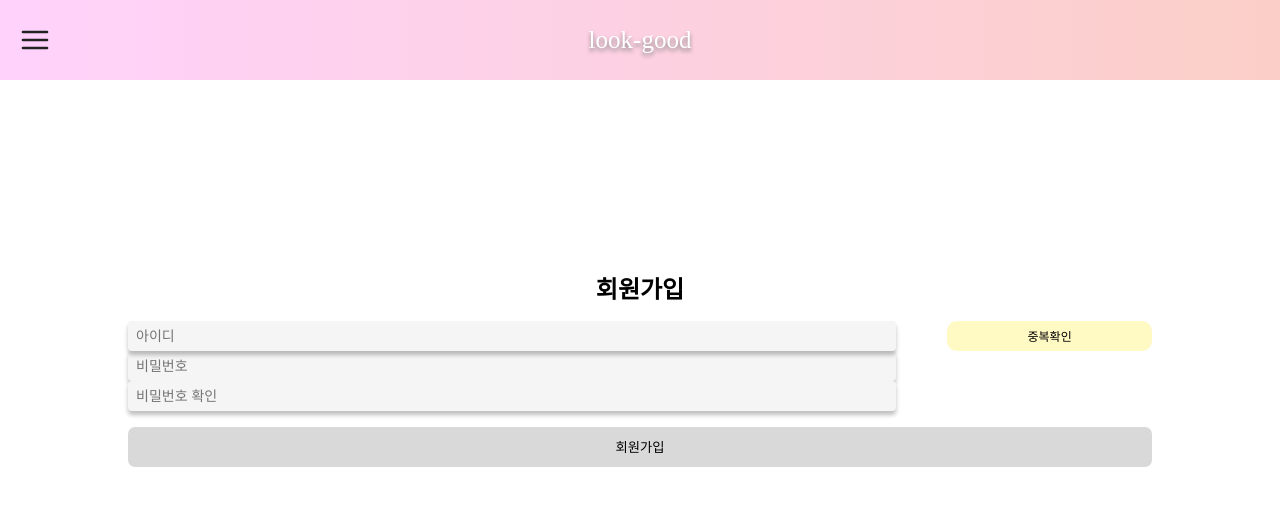
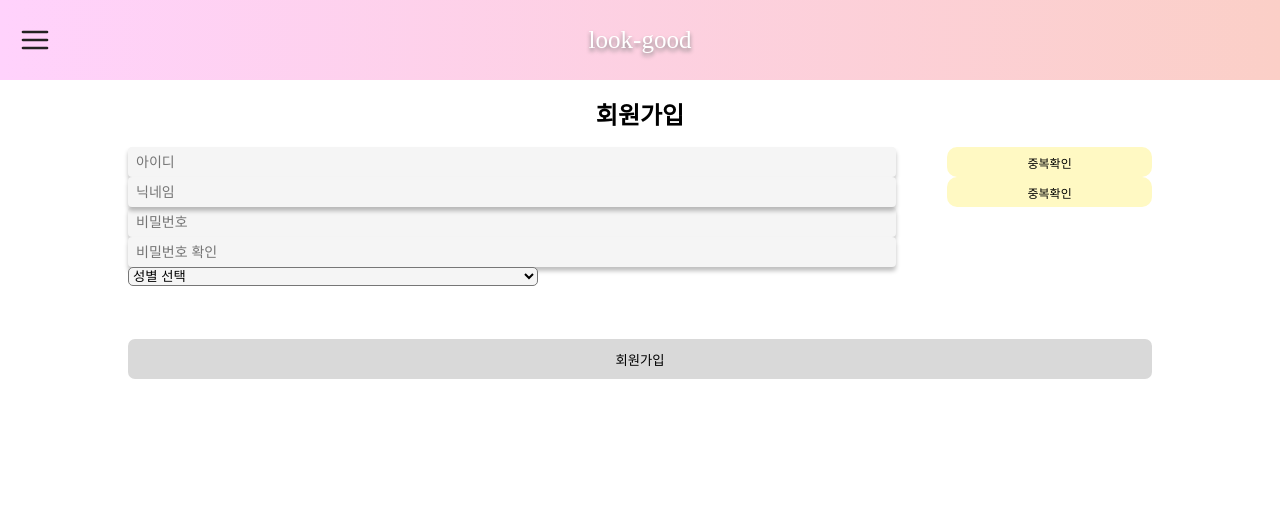
Before and after one commit to CNU-SW6/proj-fe, a React (Create React App) app in the folder frontend/: page /signup in a window 1280 px wide. Shown: the top 506 px of the page. Built offline with nearby package versions, Linux system fonts and the light colour scheme.

Commit message:
회원가입페이지 수정중

```diff
--- a/frontend/src/components/LoginForm/CardForm.jsx
+++ b/frontend/src/components/LoginForm/CardForm.jsx
@@ -2,6 +2,7 @@ import styled from '@emotion/styled';
 
 const CardForm = styled.form`
   width: 80%;
+  height: 100%;
   box-sizing: border-box;
 `;
 
--- a/frontend/src/components/LoginForm/Input.jsx
+++ b/frontend/src/components/LoginForm/Input.jsx
@@ -15,12 +15,21 @@ const StyledInput = styled.input`
   box-sizing: border-box;
 `;
 
-const Input = ({ display, name, width, placeholder }) => {
-  return <StyledInput display={display} name={name} width={width} placeholder={placeholder} />;
+const Input = ({ display, type, name, width, placeholder }) => {
+  return (
+    <StyledInput
+      type={type}
+      display={display}
+      name={name}
+      width={width}
+      placeholder={placeholder}
+    />
+  );
 };
 
 Input.propTypes = {
   display: PropTypes.string,
+  type: PropTypes.string,
   name: PropTypes.string.isRequired,
   width: PropTypes.oneOfType([PropTypes.string, PropTypes.number]),
   placeholder: PropTypes.string,
@@ -28,6 +37,7 @@ Input.propTypes = {
 
 Input.defaultProps = {
   display: 'block',
+  type: 'text',
   width: '100%',
   placeholder: '',
 };
--- a/frontend/src/components/LoginForm/SignUpForm.jsx
+++ b/frontend/src/components/LoginForm/SignUpForm.jsx
@@ -1,4 +1,5 @@
 import React from 'react';
+import styled from '@emotion/styled';
 import Input from './Input';
 import CardForm from './CardForm';
 import Title from './Title';
@@ -6,6 +7,21 @@ import useForm from '../../hooks/useForm';
 import ErrorText from './ErrorText';
 import Button from './Button';
 import ConfirmInput from './ConfirmInput';
+
+const StyledDiv = styled.div`
+  height: 10%;
+`;
+
+const StyledSelect = styled.select`
+  width: 40%;
+  border-radius: 5px;
+  background-color: #f5f5f5;
+`;
+
+const StyledOption = styled.option`
+  border-radius: 5px;
+  background-color: #f5f5f5;
+`;
 
 const SignUpForm = ({ onSubmit }) => {
   const { errors, isLoading, handleChange, handleSubmit } = useForm({
@@ -33,8 +49,14 @@ const SignUpForm = ({ onSubmit }) => {
   return (
     <CardForm onSubmit={handleSubmit}>
       <Title>회원가입</Title>
-      <ConfirmInput type="text" name="name" placeholder="아이디" onChange={handleChange} />
-      {errors.name && <ErrorText>{errors.name}</ErrorText>}
+      <div>
+        <ConfirmInput type="text" name="id" placeholder="아이디" onChange={handleChange} />
+        {errors.id && <ErrorText>{errors.id}</ErrorText>}
+      </div>
+      <div>
+        <ConfirmInput type="text" name="name" placeholder="닉네임" onChange={handleChange} />
+        {errors.name && <ErrorText>{errors.name}</ErrorText>}
+      </div>
       <div>
         <Input
           type="password"
@@ -57,6 +79,15 @@ const SignUpForm = ({ onSubmit }) => {
         />
         {errors.passwordConfirm && <ErrorText>{errors.passwordConfirm}</ErrorText>}
       </div>
+      <StyledDiv>
+        <StyledSelect>
+          <StyledOption disabled selected value="none">
+            성별 선택
+          </StyledOption>
+          <StyledOption value="man">남</StyledOption>
+          <StyledOption value="woman">여</StyledOption>
+        </StyledSelect>
+      </StyledDiv>
 
       <Button type="submit" disabled={isLoading} style={{ marginTop: 16 }}>
         회원가입
```
